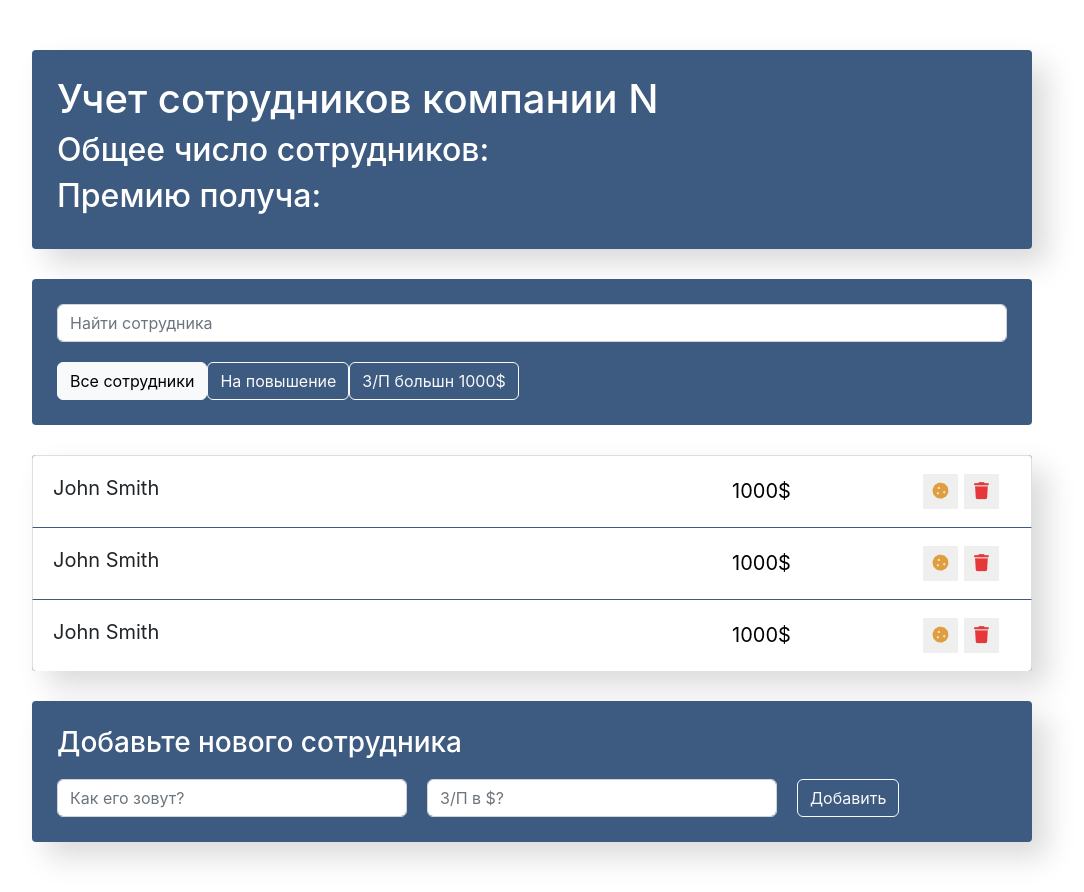
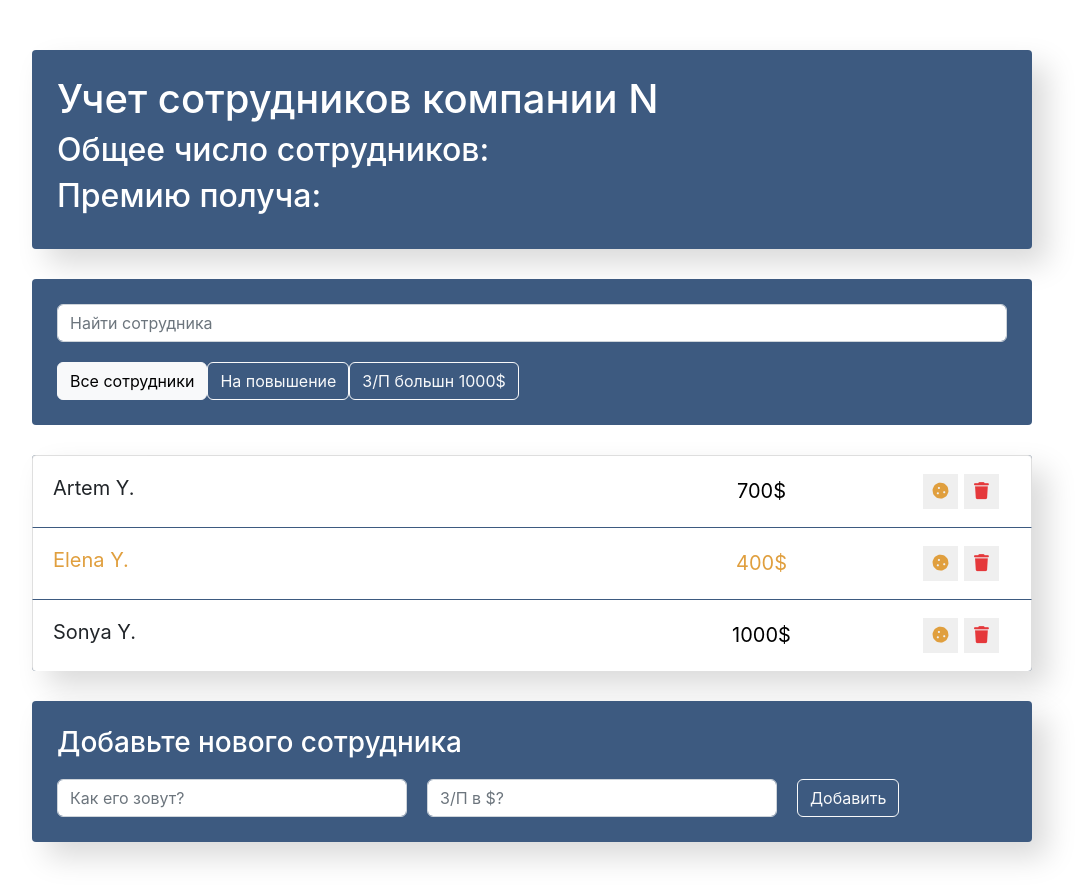
Before and after one commit to artemyatsenko91/Employee-accounting, a React (Create React App) app: page / in a window 1280 px wide. Shown: the whole page, without its empty margins (108-1192 px from the left). Built offline with nearby package versions, Linux system fonts and the light colour scheme.

Commit message:
Add Data for employees

```diff
--- a/src/components/App/App.js
+++ b/src/components/App/App.js
@@ -5,11 +5,17 @@ import EmployeesList from '../employees-list';
 import EmployeesAddForm from '../employess-add-form';
 
 const App = () => {
+    const data = [
+        { name: 'Artem Y.', salary: 700, increase: false },
+        { name: 'Elena Y.', salary: 400, increase: true },
+        { name: 'Sonya Y.', salary: 1000, increase: false },
+    ];
+
     return (
         <div className='app'>
             <AppInfo />
             <SearchPanel />
-            <EmployeesList />
+            <EmployeesList data={data} />
             <EmployeesAddForm />
         </div>
     );
--- a/src/components/employees-list-item/index.js
+++ b/src/components/employees-list-item/index.js
@@ -1,13 +1,19 @@
 import './style.scss';
 
-const EmployeesListItem = () => {
+const EmployeesListItem = ({ name, salary, increase }) => {
     return (
-        <li className='list-group-item d-flex justify-content-betwee'>
-            <span className='list_group_item_label'>John Smith</span>
+        <li
+            className={
+                increase
+                    ? 'list-group-item d-flex justify-content-between increase'
+                    : 'list-group-item d-flex justify-content-between'
+            }
+        >
+            <span className='list-group-item-label'>{name}</span>
             <input
                 type='text'
                 className='list-group-item-input'
-                defaultValue='1000$'
+                defaultValue={`${salary}$`}
             />
             <div className='d-flex justify-content-center align-items-center'>
                 <button type='button' className='btn-cookie btn-sm'>
--- a/src/components/employees-list/index.js
+++ b/src/components/employees-list/index.js
@@ -2,12 +2,12 @@ import styles from './style.module.scss';
 
 import EmployeesListItem from '../employees-list-item';
 
-const EmployeesList = () => {
+const EmployeesList = ({ data }) => {
     return (
         <ul className={`${styles.app_list} list-group`}>
-            <EmployeesListItem />
-            <EmployeesListItem />
-            <EmployeesListItem />
+            {data.map((item, index) => (
+                <EmployeesListItem key={index} {...item} />
+            ))}
         </ul>
     );
 };
```
